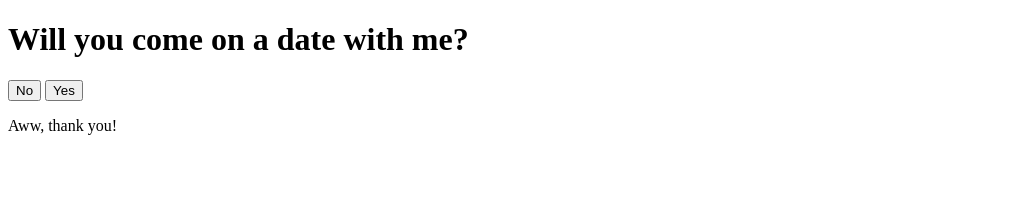
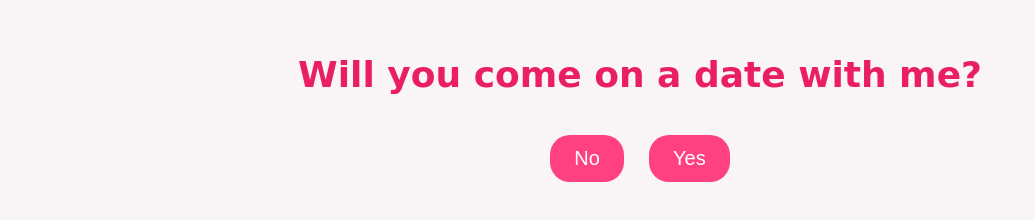
Before and after one commit to Batka-1216/Bayrtsetseg0304, a plain HTML site: page index.html in a window 1280 px wide. Shown: the whole page, without its empty margins (0-1035 px from the left). Drawn offline with Linux system fonts and the light colour scheme; the site is published under a folder, as on GitHub Pages, so addresses that start at the root find nothing.

Commit message:
mdke commit

```diff
--- a/index.html
+++ b/index.html
@@ -3,7 +3,7 @@
 
 <head>
     <title>Suprise...!</title>
-    <link rel="stylesheet" type="text/css" href="/style/style.css">
+    <link rel="stylesheet" type="text/css" href="./style/style.css">
 </head>
 
 <body>
@@ -17,7 +17,7 @@
             <p>Aww, thank you!</p>
         </div>
     </div>
-    <script src="/js/script.js"></script>
+    <script src="./js/script.js"></script>
 </body>
 
 </html>
```
